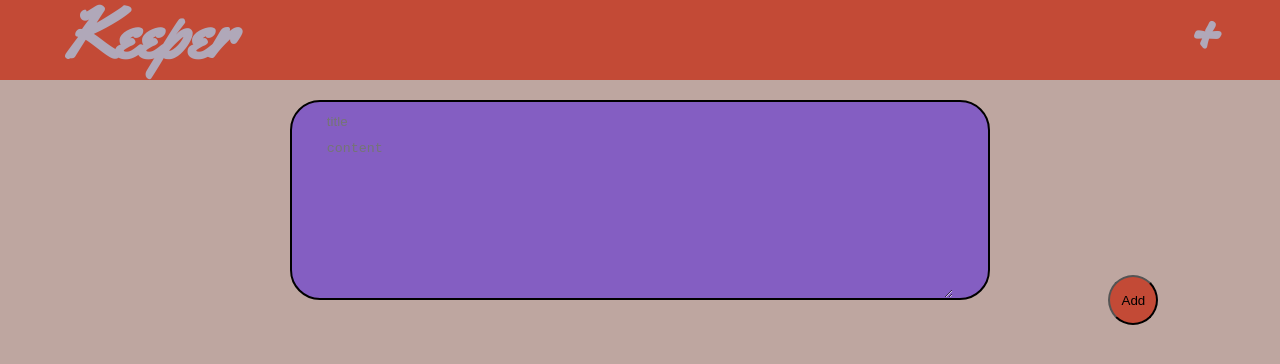
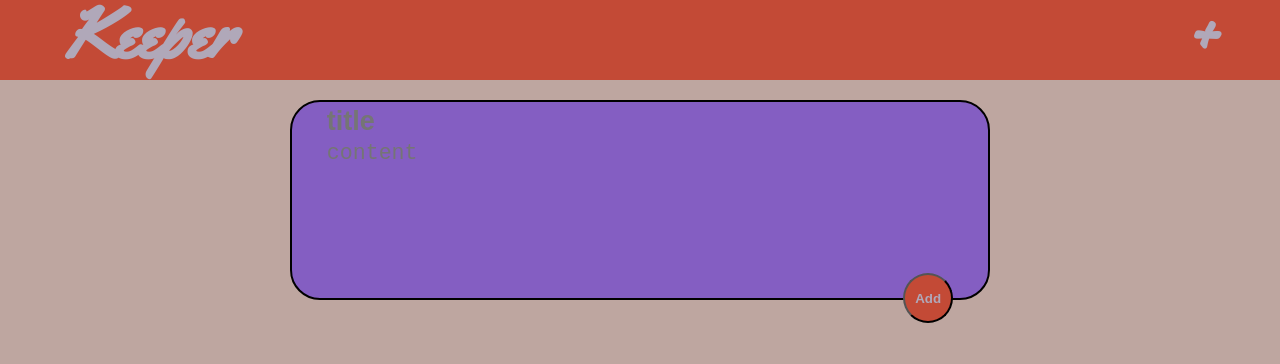
Before and after one commit to dalideco/keeper-app, a React (Create React App) app: page / in a window 1280 px wide. Shown: the top 364 px of the page. Built offline with nearby package versions, Linux system fonts and the light colour scheme.

Commit message:
making form hooks

```diff
--- a/src/components/Myform.js
+++ b/src/components/Myform.js
@@ -1,13 +1,24 @@
-import React from 'react'
+import React,{useState} from 'react'
 import './Myform.scss'
 
 function Myform() {
+    const [title, setTitle]=useState("");
+    const [content , setContent]= useState("");
+
+    const changeTitle= (e)=>{
+        setTitle(e.target.value);
+    }
+
+    const changeContent= (e)=>{
+        setContent(e.target.value);
+    }
+
     return (
         <div className ="myform">
             <form>
-                <input name="title" placeholder="title">
+                <input name="title" placeholder="title" value={title} onChange={changeTitle}>
                 </input>
-                <textarea name="content" placeholder="content">
+                <textarea name="content" placeholder="content" value={content} onChange={changeContent}>
                 </textarea>
                 <button>Add</button>
             </form>
--- a/src/components/Myform.scss
+++ b/src/components/Myform.scss
@@ -11,19 +11,21 @@
         @include flexer(column, flex-start, center);
         border : solid black 2px;
         border-radius:30px;
-        overflow:hidden;
         background: $block-color;
+        position: relative;
         input{
             flex:0.5;
             border: none;
             background:none;
-            font-weight: 300px;
+            font-weight: 700;
+            font-size: 1.5rem;
             width: 90%;
             &:focus{
                 outline:none;
             }
         }
         textarea{
+            font-size: 1.2rem;
             border: none;
             flex: 2;
             background : none;
@@ -40,8 +42,13 @@
             right: 5%;
             bottom:-25px;
             background: $navbar-color;
+            color : $logo-color;
+            font-weight: 700;
             &:focus{
                 outline :none;
+            }
+            &:hover{
+                background : lighten($navbar-color,5%);
             }
         }
     }
--- a/src/components/Navbar.scss
+++ b/src/components/Navbar.scss
@@ -2,7 +2,7 @@
 @import url('https://fonts.googleapis.com/css2?family=Yellowtail&display=swap');
 
 .navbar{
-    @include size(100%,80px);
+    @include size(100%,$navbar-height);
     background :$navbar-color;
     color : $logo-color;
     align-items:center;
```
Also changed, not shown: 1 other file (tests, documents, lock files or other folders).
